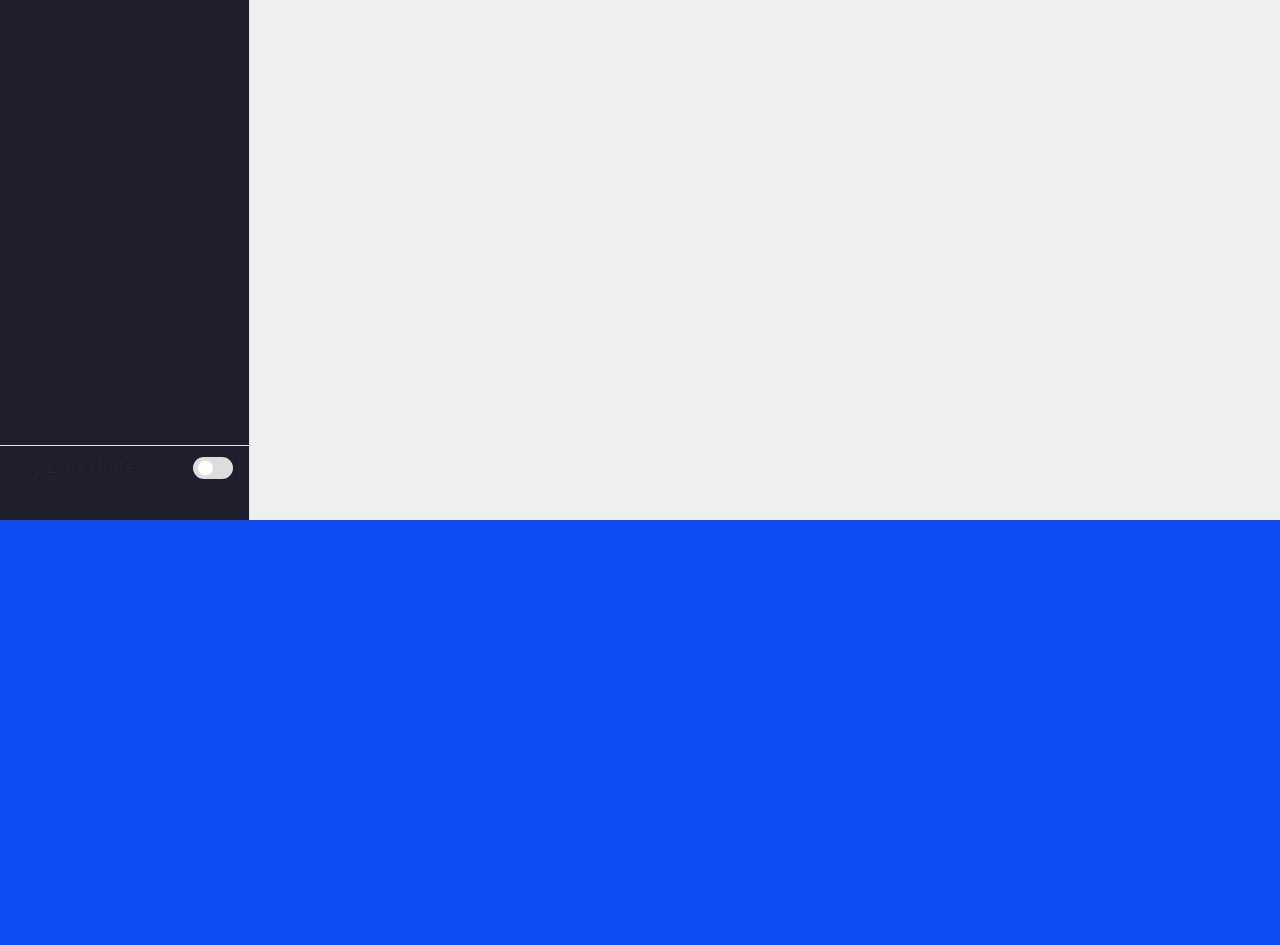
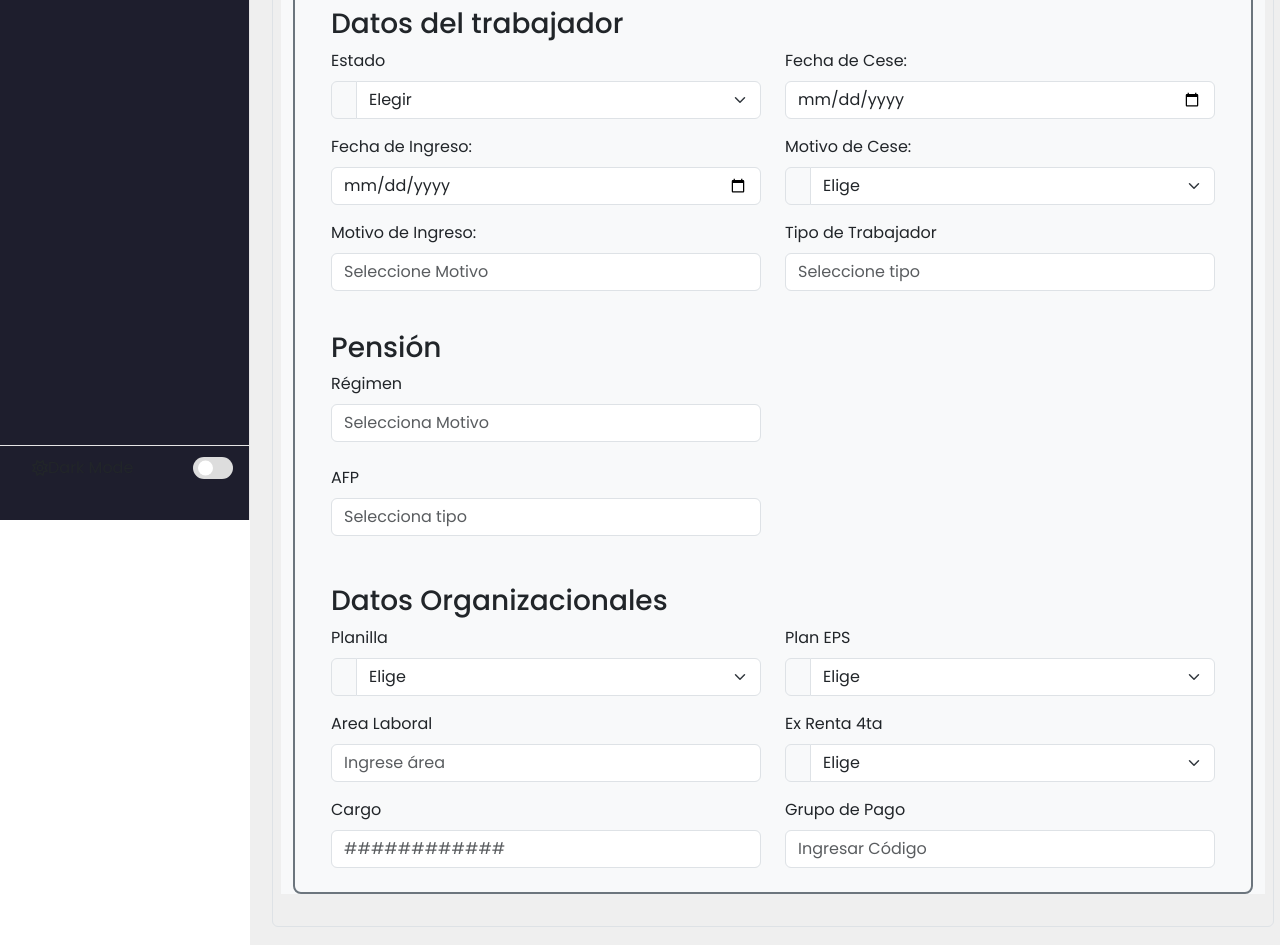
Before and after one commit to kenydanfer01/demo-dashboard-react, a React (Vite) app: page /create/employed in a window 1280 px wide. Shown: the part 280-1225 px from the top of the page. Before the commit the page ends 800 px from the top, so only its background shows below. Built offline with nearby package versions, Linux system fonts and the light colour scheme.

Commit message:
add FormData by JuanCarlos

```diff
--- a/src/assets/css/sidebar.css
+++ b/src/assets/css/sidebar.css
@@ -9,7 +9,7 @@
 
 :root{
     /* ===== Colors ===== */
-    --primary-color: #0E4BF1;
+    --primary-color: #ffffff;
     --panel-color: #FFF;
     --text-color: #000;
     --black-light-color: #707070;
@@ -56,12 +56,12 @@ body.dark{
 }
 
 ::-webkit-scrollbar-thumb:hover {
-    background: #0b3cc1;
+    background: #ffffff;
 }
 
 body.dark::-webkit-scrollbar-thumb:hover,
 body.dark .activity-data::-webkit-scrollbar-thumb:hover{
-    background: #3A3B3C;
+    background: #ffffff;
 }
 
 nav{
@@ -131,7 +131,8 @@ nav .menu-items{
     height: 5px;
     width: 5px;
     border-radius: 50%;
-    background-color: var(--primary-color);
+    background-color: #FFFFFF;
+    /* background-color: var(--primary-color); */
 }
 body.dark li a:hover:before{
     /* background-color: var(--text-color); */
@@ -164,7 +165,8 @@ nav.close li a .link-name{
 }
 body.dark .nav-links li a:hover i,
 body.dark .nav-links li a:hover .link-name{
-    color: var(--text-color);
+    color: #FFFFFF;
+    /* color: var(--text-color); */
 }
 .menu-items .logout-mode{
     padding-top: 10px;
--- /dev/null
+++ b/src/components/FormDataEmpl.jsx
@@ -0,0 +1,119 @@
+export const FormDataEmpl = () => {
+    return (
+        <>
+            <div className="container bg-light ">
+                <div className="col-md-12 col-lg-12 border border-2 border-secondary rounded-3 my-4">
+                    <div className="row m-4">
+                        {/* Seccion 1 */}
+                        <h3>Datos del trabajador</h3>
+                        <div className="col-lg-6">
+                            <label className="form-label">Estado</label>
+                            <div className="col mb-3">
+                                <div className="input-group w-100">
+                                    <label className="input-group-text" htmlFor="inputGroupSelect01"></label>
+                                    <select className="form-select" id="inputGroupSelect01">
+                                        <option>Elegir</option>
+                                        <option>One</option>
+                                        <option>Two</option>
+                                        <option>Three</option>
+                                    </select>
+                                </div>
+                            </div>
+                            <div className="mb-3">
+                                <label className="form-label">Fecha de Ingreso:</label>
+                                <input type="date" className="form-control w-100" />
+                            </div>
+                            <div className="mb-3">
+                                <label className="form-label">Motivo de Ingreso:</label>
+                                <input type="text" className="form-control w-100" placeholder="Seleccione Motivo" />
+                            </div>
+                        </div>
+                        <div className="col-lg-6">
+                            <div className="mb-3">
+                                <label className="form-label">Fecha de Cese:</label>
+                                <input type="date" className="form-control w-100" />
+                            </div>
+                            <div className="mb-3">
+                                <label className="form-label">Motivo de Cese:</label>
+                                <div className="input-group mb-3 w-100">
+                                    <label className="input-group-text" htmlFor="inputGroupSelect01"></label>
+                                    <select className="form-select" id="inputGroupSelect01">
+                                        <option>Elige</option>
+                                        <option >One</option>
+                                        <option >Two</option>
+                                        <option >Three</option>
+                                    </select>
+                                </div>
+                            </div>
+                            <div className="mb-3">
+                                <label className="form-label">Tipo de Trabajador</label>
+                                <input type="text" className="form-control w-100" placeholder="Seleccione tipo" />
+                            </div>
+                        </div>
+
+                    </div>
+                    {/* Seccion 2 */}
+                    <div className="row m-4">
+                        <h3>Pensión</h3>
+                        <div className="col-lg-6">
+                            <label className="form-label">Régimen</label>
+                            <input type="text" className="form-control w-100 mb-4" placeholder="Selecciona Motivo" />
+                            <label className="form-label">AFP</label>
+                            <input type="text" className="form-control w-100 mb-4" placeholder="Selecciona tipo" />
+                        </div>
+                    </div>
+                    {/* Seccion 3 */}
+                    <div className="row m-4">
+                        <h3>Datos Organizacionales</h3>
+                        <div className="col-lg-6">
+                            <label className="form-label">Planilla</label>
+                            <div className="input-group mb-3 w-100">
+                                <label className="input-group-text" htmlFor="inputGroupSelect01"></label>
+                                <select className="form-select" id="inputGroupSelect01">
+                                    <option >Elige</option>
+                                    <option >One</option>
+                                    <option >Two</option>
+                                    <option >Three</option>
+                                </select>
+                            </div>
+                            <div className="">
+                                <label className="form-label">Area Laboral</label>
+                                <input type="text" className="form-control w-100" placeholder="Ingrese área" />
+                            </div>
+                            <div className="">
+                                <label className="form-label mt-3">Cargo</label>
+                                <input type="text" className="form-control w-100" placeholder="############" />
+                            </div>
+                        </div>
+                        <div className="col-lg-6">
+                            <label className="form-label">Plan EPS</label>
+                            <div className="input-group mb-3 w-100">
+                                <label className="input-group-text" htmlFor="inputGroupSelect01"></label>
+                                <select className="form-select" id="inputGroupSelect01">
+                                    <option >Elige</option>
+                                    <option >One</option>
+                                    <option >Two</option>
+                                    <option >Three</option>
+                                </select>
+                            </div>
+
+                            <label className="form-label">Ex Renta 4ta</label>
+                            <div className="input-group mb-3 w-100">
+                                <label className="input-group-text" htmlFor="inputGroupSelect01"></label>
+                                <select className="form-select" id="inputGroupSelect01">
+                                    <option >Elige</option>
+                                    <option >One</option>
+                                    <option >Two</option>
+                                    <option >Three</option>
+                                </select>
+                            </div>
+
+                            <label className="form-label">Grupo de Pago</label>
+                            <input type="text" className="form-control w-100" placeholder="Ingresar Código" />
+                        </div>
+                    </div>
+                </div>
+            </div>
+        </>
+    )
+}
--- a/src/pages/CreateEmployed.jsx
+++ b/src/pages/CreateEmployed.jsx
@@ -1,9 +1,11 @@
+import { FormDataEmpl } from "../components/FormDataEmpl";
 import FormPerfil from "../components/FormPerfil";
 
 function CreateEmployed() {
   return (
     <div className="container-fluid border rounded m-2 p-2">
       <FormPerfil />
+      <FormDataEmpl />
     </div>
   );
 }
```
Also changed, not shown: src/pages/ShowEmployed.jsx (deleted).
